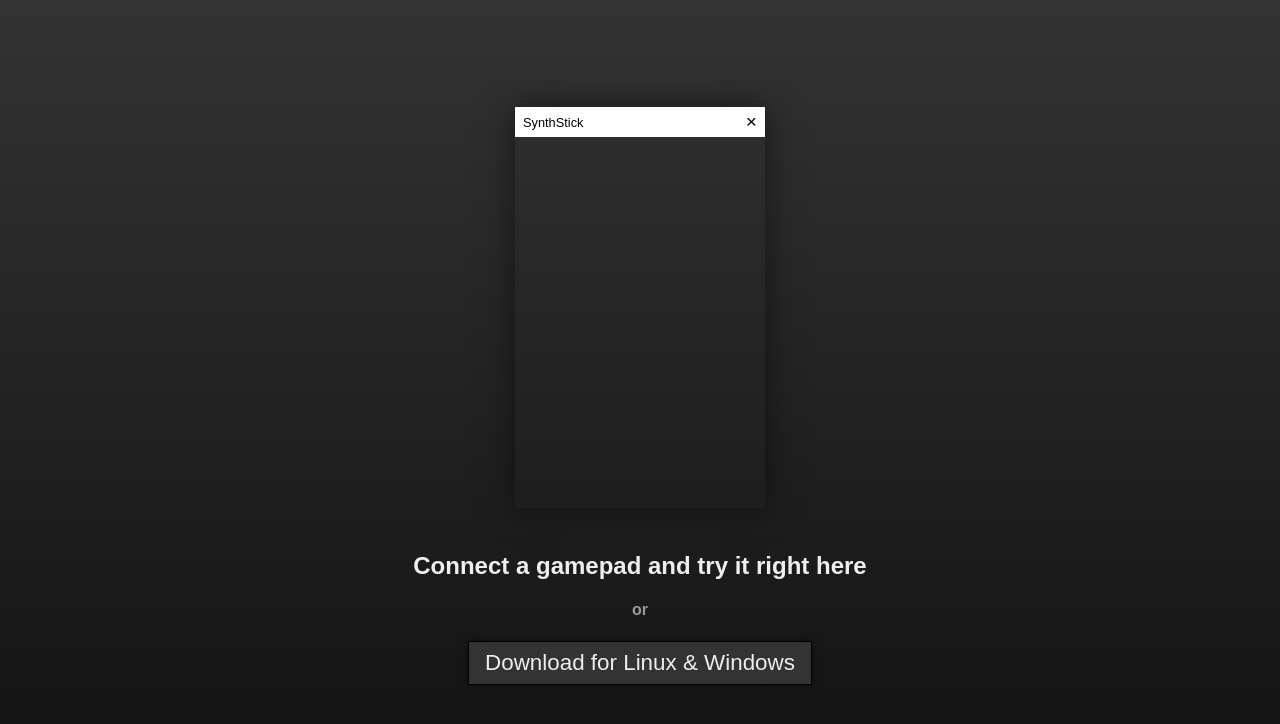
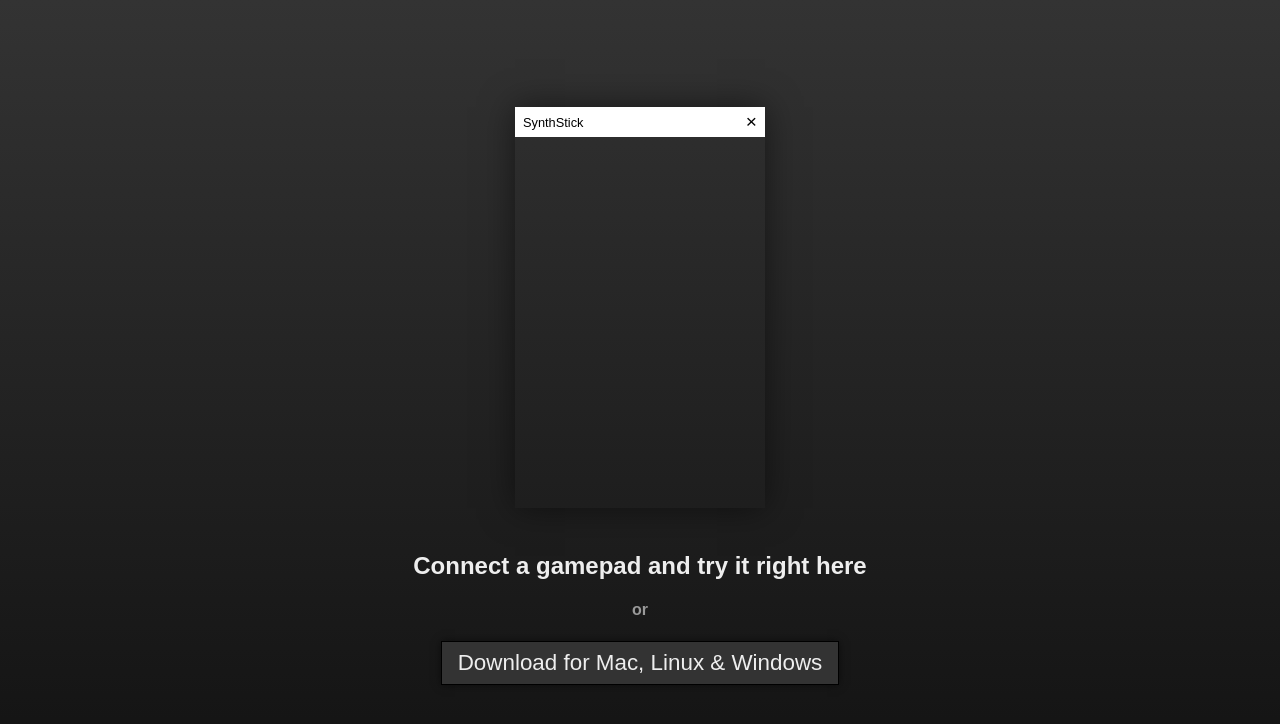
Before and after one commit to danielesteban/synthstick, a website built with webpack: page web/index.ejs in a window 1280 px wide. Built offline with nearby package versions, Linux system fonts and the light colour scheme.

Commit message:
Add Mac to the download button copy

```diff
--- a/web/index.ejs
+++ b/web/index.ejs
@@ -76,7 +76,7 @@
         <h2>Connect a gamepad and try it right here</h2>
         <h4>or</h4>
         <a href="https://github.com/danielesteban/synthstick/releases/latest">
-          Download for Linux & Windows
+          Download for Mac, Linux & Windows
         </a>
       </div>
     </div>
```
